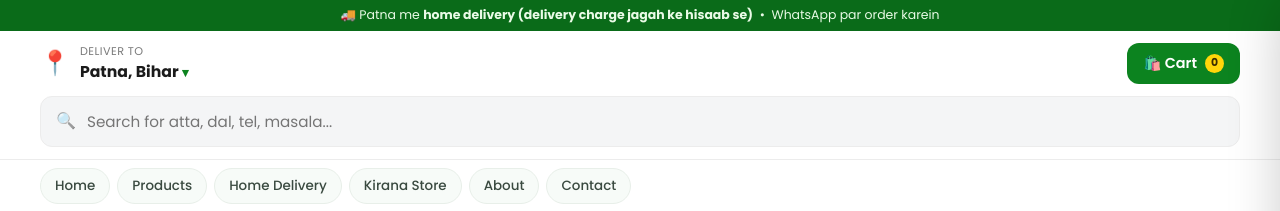
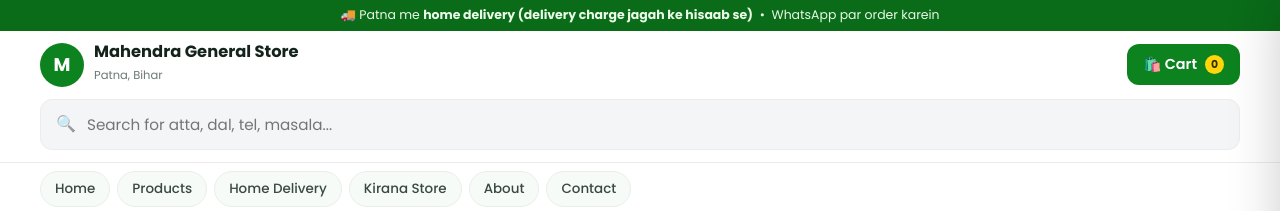
Before and after one commit to kumarhk927979-creator/mahendra-store, a plain HTML site: page p-lux-soap-1-pc.html in a window 1280 px wide. Shown: the top 211 px of the page. Drawn offline with Linux system fonts and the light colour scheme.

Commit message:
Classic website header (remove app look)

```diff
--- a/p-lux-soap-1-pc.html
+++ b/p-lux-soap-1-pc.html
@@ -220,16 +220,19 @@ a{text-decoration:none;color:inherit}
 .mainnav a{white-space:nowrap;font-size:.84rem;font-weight:500;color:#3a4a40;padding:7px 14px;border-radius:999px;border:1px solid #e8efe9;background:#f7fbf8;text-decoration:none}
 .mainnav a:hover{background:#eaf6ee;border-color:#bfe0c9}
 .mainnav a.on{background:#0c831f;color:#fff;border-color:#0c831f}
+
+.brand{display:flex;align-items:center;gap:10px;text-decoration:none;color:inherit}
+.brand-logo{width:44px;height:44px;border-radius:50%;background:#0c831f;color:#fff;display:grid;place-items:center;font-weight:700;font-size:1.15rem;flex:0 0 44px}
+.brand-txt b{display:block;font-size:1.02rem;line-height:1.15;color:#14231b}
+.brand-txt small{color:#6b7a72;font-size:.72rem}
+.tabbar{display:none !important}
 </style>
 </head>
 <body>
 <div class="topstrip">🚚 Patna me <b>home delivery (delivery charge jagah ke hisaab se)</b> &nbsp;•&nbsp; WhatsApp par order karein</div>
 <header class="appbar">
   <div class="container bar-top">
-    <div class="loc">
-      <span class="loc-ic">📍</span>
-      <div><small>Deliver to</small><b>Patna, Bihar <span class="caret">▾</span></b></div>
-    </div>
+    <a class="brand" href="index.html"><span class="brand-logo">M</span><span class="brand-txt"><b>Mahendra General Store</b><small>Patna, Bihar</small></span></a>
     <button class="cart-btn" onclick="openCart()">🛍️ Cart <span class="badge js-cartcount">0</span></button>
   </div>
   <div class="container bar-search">
```
